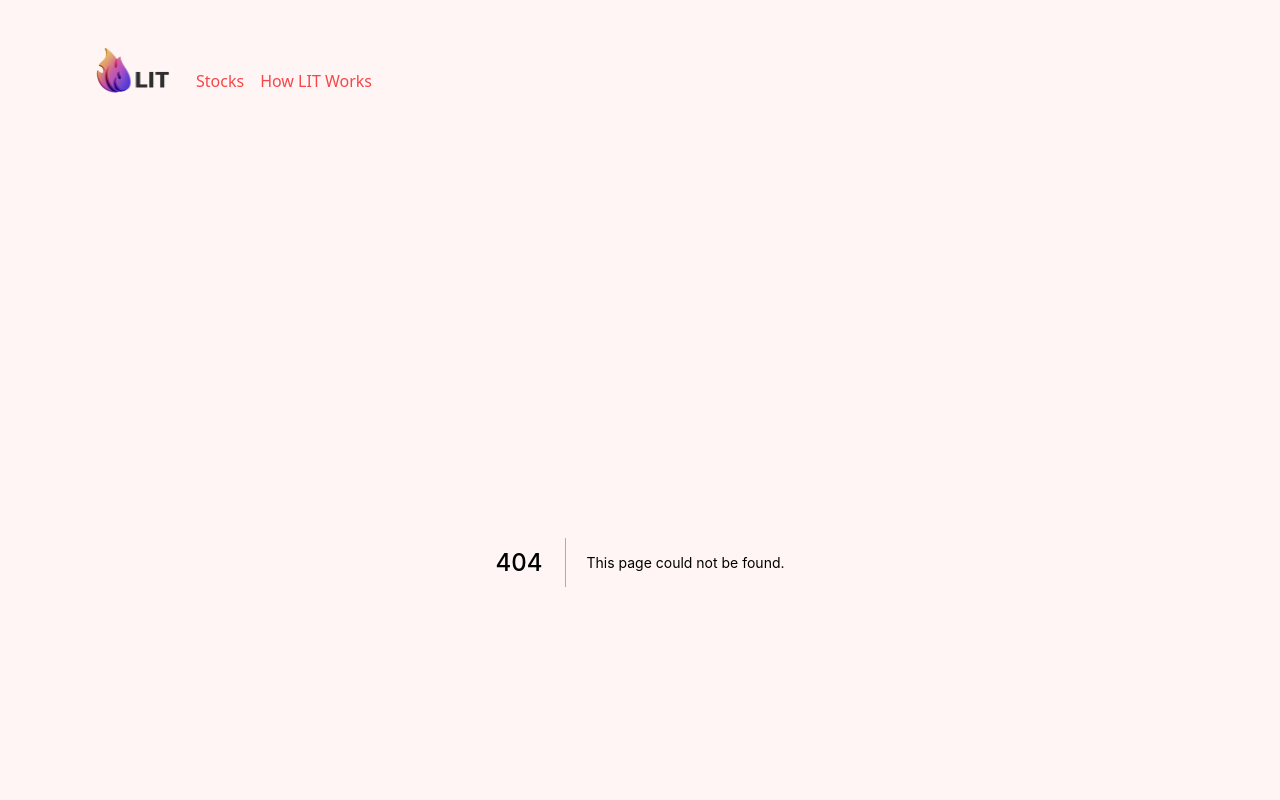
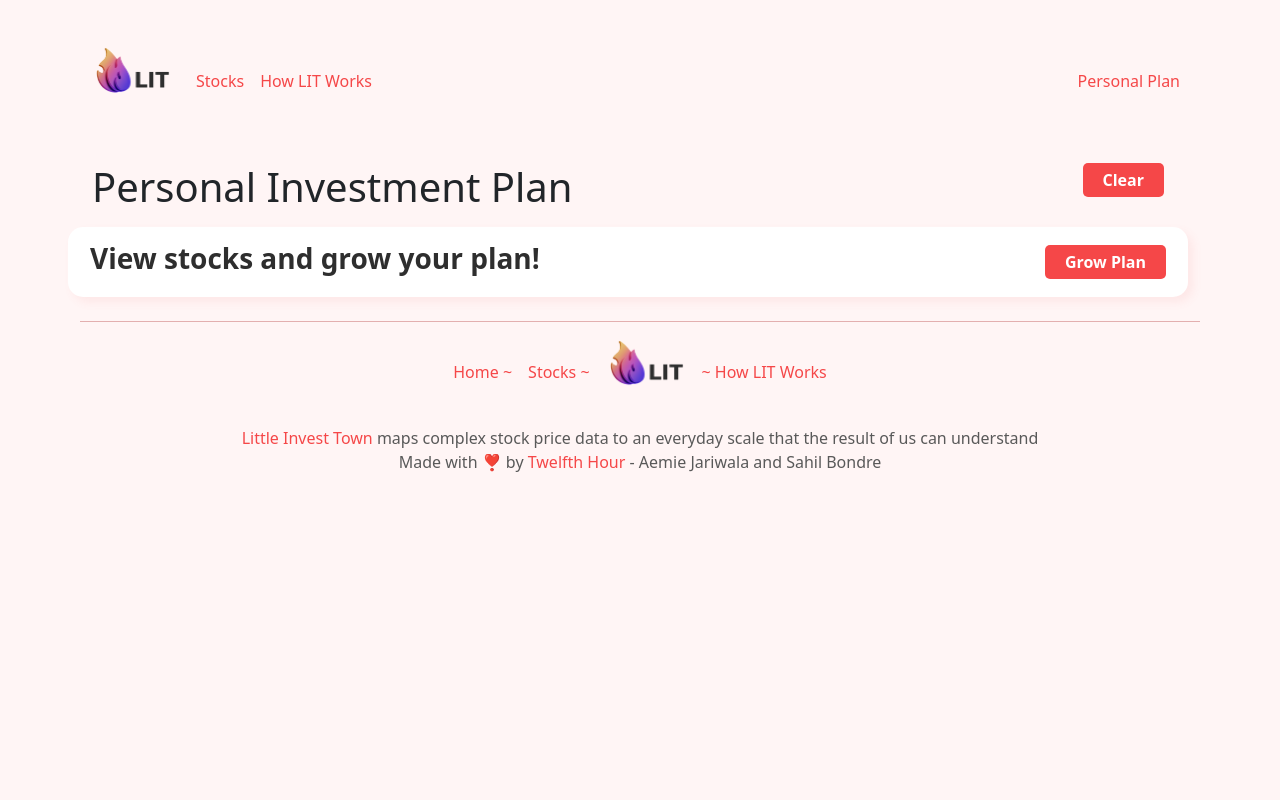
Before and after one commit to Twelfth-Hour/lit-little-invest-town, a Next.js app in the folder client/: page /plan in a window 1280 px wide. Before the commit this address had no page. Shown: the top 800 px of the page. Built offline with nearby package versions, Linux system fonts and the light colour scheme.

Commit message:
add dynamic personal plan

```diff
--- a/client/Components/Header.js
+++ b/client/Components/Header.js
@@ -46,6 +46,9 @@ const Header = () => {
               />
               <Button className={styles.search_btn}>Search</Button>
             </InputGroup> */}
+            <Nav.Link href={`/plan`} className={styles.link}>
+              Personal Plan
+            </Nav.Link>
           </Nav>
         </Navbar.Collapse>
       </Container>
--- a/client/config/server.js
+++ b/client/config/server.js
@@ -1,4 +1,6 @@
 const dev = "production";
 
 export const server =
-  dev == "development" ? "http://localhost:3000" : "https://little-invest-town.vercel.app";
+  dev == "development"
+    ? "http://localhost:3000"
+    : "https://little-invest-town.vercel.app";
--- /dev/null
+++ b/client/pages/plan.js
@@ -0,0 +1,135 @@
+import Head from "next/head";
+import { Row, Col, Button } from "react-bootstrap";
+import { useEffect, useState } from "react";
+import Company from "../Components/Company.js";
+import { server } from "../config/server.js";
+import styles from "../styles/Stock.module.css";
+import mapSec from "../Components/SectorMap";
+
+const Plan = () => {
+  const [list_, setList] = useState([]);
+  const [analytics, setAnaly] = useState([]);
+
+  const capitalizeFirstLetter = (string) => {
+    string = string.toLowerCase();
+    return string.charAt(0).toUpperCase() + string.slice(1);
+  };
+
+  const analyzeRisk = (risks) => {
+    const riskVals = risks.map(
+      (e) => ["low", "moderate", "high"].indexOf(e) + 1
+    );
+    const sum = riskVals.reduce((a, b) => a + b, 0);
+    const avg = sum / riskVals.length || 0;
+
+    if (avg < 1.5) {
+      return "Low 😄";
+    }
+
+    if (avg < 2.5) {
+      return "Moderate 😎";
+    }
+
+    return "High 😯";
+  };
+
+  useEffect(() => {
+    let lis_ = localStorage.getItem("plan");
+    if (lis_ !== undefined && lis_ !== null) {
+      let list_temp = JSON.parse(lis_);
+      setList(list_temp);
+
+      let sectors = [];
+      list_temp.forEach((item) => {
+        if (!sectors.includes(item.sector))
+          sectors.push(`${mapSec[item.sector]} ${item.sector}`);
+      });
+      sectors = [...new Set(sectors)];
+
+      let risks = list_temp.map((item) => item.risk);
+      let avgRisk = analyzeRisk(risks);
+
+      let item1 = `🏃‍♂️ Number of stocks: ${list_temp.length}`;
+      let item2 = `🌈 Sectors in the portfolio: ${sectors.join(", ")}`;
+      let item3 = `🔥 Risk of portfolio: ${capitalizeFirstLetter(avgRisk)}`;
+      let lst = [item1, item2, item3];
+      setAnaly(lst);
+    }
+  }, []);
+
+  return (
+    <>
+      <Head>
+        <title>LIT: Personal Investment Plan</title>
+        <meta name="description" content="The town with all stocks" />
+        <link rel="icon" href="/favicon.ico" />
+      </Head>
+      <Row>
+        <Row>
+          <Col>
+            <h1 style={{ marginBottom: "1rem" }}>Personal Investment Plan</h1>
+          </Col>
+          <Col xs={12} md={3} lg={3}>
+            <Button
+              style={{ background: "#9B0100 !important" }}
+              className={styles.btn}
+              onClick={(e) => {
+                e.preventDefault();
+                setList([]);
+                setAnaly([]);
+                localStorage.removeItem("plan");
+              }}
+            >
+              Clear
+            </Button>
+          </Col>
+        </Row>
+
+        <Row className={styles.main}>
+          <Col>
+            <div className={styles.sec_text}>
+              {list_.length !== 0 ? (
+                <p className={styles.company_name}>
+                  {"Here's"} how your plan looks like &#8594;
+                </p>
+              ) : (
+                <p className={styles.company_name}>
+                  View stocks and grow your plan!{" "}
+                </p>
+              )}
+            </div>
+            {analytics.map((item, idx) => {
+              return (
+                <div key={idx} className={styles.insight_point}>
+                  <span key={idx}>
+                    {idx + 1}. {item}
+                  </span>
+                </div>
+              );
+            })}
+          </Col>
+          <Col xs={12} md={3} lg={3}>
+            <Button
+              className={styles.btn}
+              onClick={(e) => {
+                e.preventDefault();
+                window.location.href = `${server}/stocks`;
+              }}
+            >
+              Grow Plan
+            </Button>
+          </Col>
+        </Row>
+        <Row className={styles.stock_page}>
+          <Col>
+            {list_.map((item) => {
+              return <Company item={item} key={item.symbol} />;
+            })}
+          </Col>
+        </Row>
+      </Row>
+    </>
+  );
+};
+
+export default Plan;
--- a/client/styles/Home.module.css
+++ b/client/styles/Home.module.css
@@ -85,7 +85,7 @@
 }
 
 .imageHeading {
-  font-size: 1.75rem;
+  font-size: 1.5rem;
   font-weight: 600;
 }
 
```
Also changed, not shown: client/pages/stock/[key].js (+68 -14 lines).
